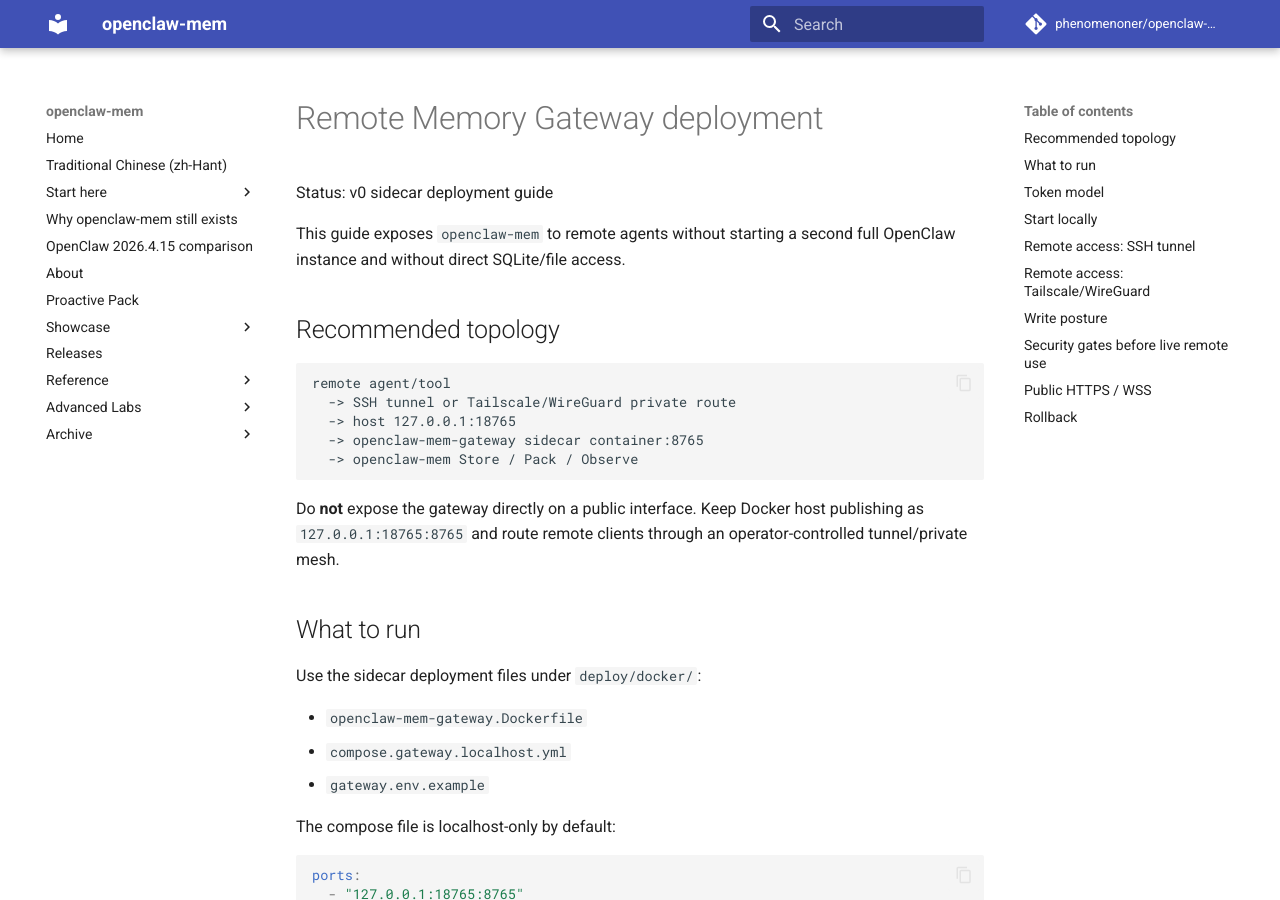
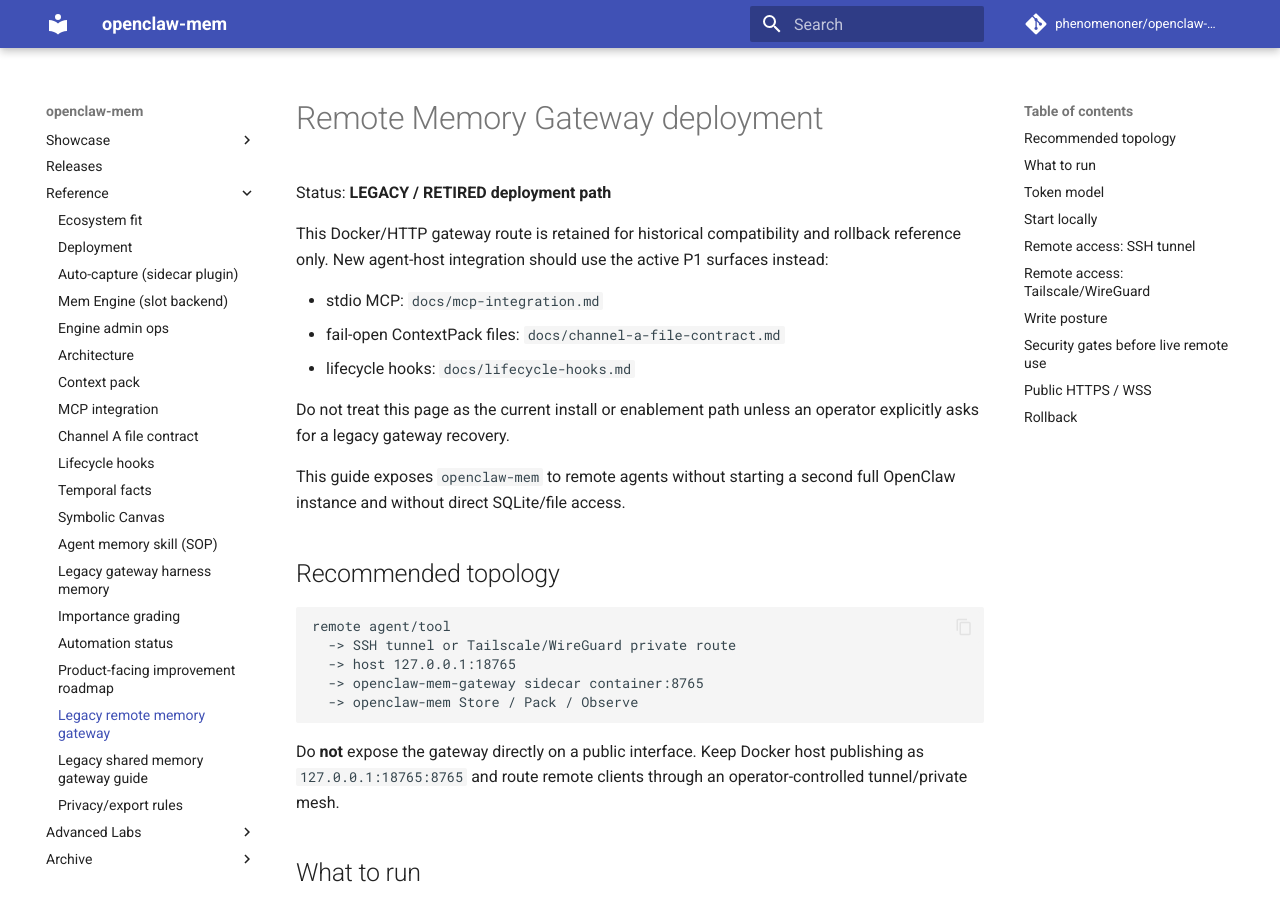
Before and after one commit to phenomenoner/openclaw-mem, an MkDocs documentation site: the page built from docs/remote-memory-gateway.md, in a window 1280 px wide and 900 px high. Built offline with MkDocs 1.6.1 and Material for MkDocs 9.7.7, drawn with Linux system fonts in a browser that asks for light colours; comment, search, counter and statistics services are not loaded.

Commit message:
Mark gateway docs retired and record local enablement

```diff
--- a/docs/project-management/progress-checklist.html
+++ b/docs/project-management/progress-checklist.html
@@ -172,7 +172,7 @@
     <table>
       <thead><tr><th>Item</th><th>Status</th><th>Delivery</th></tr></thead>
       <tbody>
-        <tr><td>P0-1</td><td><span class="status todo">todo</span></td><td>Labs freeze and legacy gateway deprecation plan.</td></tr>
+        <tr><td>P0-1</td><td><span class="status done">docs-retired</span></td><td>Gateway docs are marked legacy/retired; code-level deprecation remains a future compatibility slice.</td></tr>
         <tr><td>P0-2</td><td><span class="status todo">todo</span></td><td>Docs reorg into user docs, specs, archive.</td></tr>
         <tr><td>P0-3</td><td><span class="status done">decided</span></td><td>Distribution naming decision recorded; doc pass still needed.</td></tr>
         <tr><td>P0-4</td><td><span class="status ready">ready</span></td><td>One-sentence story.</td></tr>
--- a/docs/remote-memory-gateway.md
+++ b/docs/remote-memory-gateway.md
@@ -1,6 +1,17 @@
 # Remote Memory Gateway deployment
 
-Status: v0 sidecar deployment guide
+Status: **LEGACY / RETIRED deployment path**
+
+This Docker/HTTP gateway route is retained for historical compatibility and
+rollback reference only. New agent-host integration should use the active P1
+surfaces instead:
+
+- stdio MCP: `docs/mcp-integration.md`
+- fail-open ContextPack files: `docs/channel-a-file-contract.md`
+- lifecycle hooks: `docs/lifecycle-hooks.md`
+
+Do not treat this page as the current install or enablement path unless an
+operator explicitly asks for a legacy gateway recovery.
 
 This guide exposes `openclaw-mem` to remote agents without starting a second full OpenClaw instance and without direct SQLite/file access.
 
--- a/mkdocs.yml
+++ b/mkdocs.yml
@@ -91,10 +91,12 @@ nav:
       - Temporal facts: temporal-facts.md
       - Symbolic Canvas: symbolic-canvas.md
       - Agent memory skill (SOP): agent-memory-skill.md
-      - Harness-persistent memory: harness-persistent-memory.md
+      - Legacy gateway harness memory: harness-persistent-memory.md
       - Importance grading: importance-grading.md
       - Automation status: automation-status.md
       - Product-facing improvement roadmap: openclaw-user-improvement-roadmap.md
+      - Legacy remote memory gateway: remote-memory-gateway.md
+      - Legacy shared memory gateway guide: shared-memory-gateway-agent-guide.md
       - Privacy/export rules: privacy-export-rules.md
   - Advanced Labs:
       - Core vs Advanced Labs: core-vs-advanced-labs.md
```
Also changed, not shown: README.md (+1 -1 lines), docs/harness-persistent-memory.md (+8 -1 lines), docs/project-management/phase-backlog.md (+1 -1 lines), docs/project-management/receipts/2026-06-12-gateway-retired-and-local-enable.md (added, +49 -0 lines), docs/shared-memory-gateway-agent-guide.md (+6 -1 lines).
